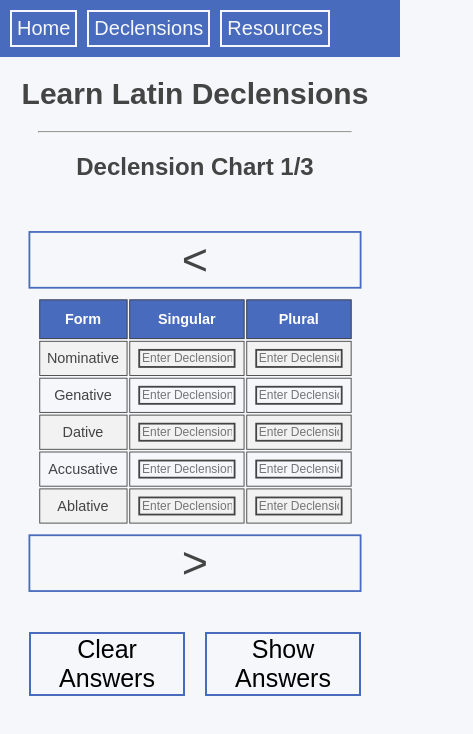
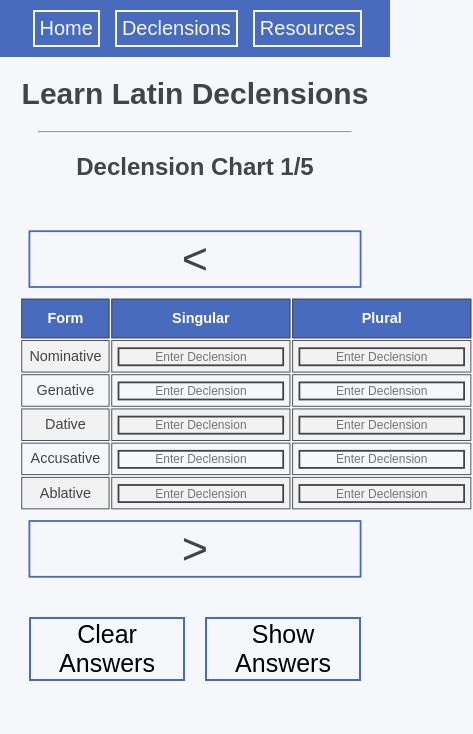
Before and after one commit to cqb13/Learn-Latin, a React (Create React App) app: page /Declensions in a window 390 px wide. Shown: the top 734 px of the page, 473 px wide, since content can reach past the window. Built offline with nearby package versions, Linux system fonts and the light colour scheme.

Commit message:
📄 Diclension chart 4 and 5

```diff
--- a/src/components/AnswerChart.jsx
+++ b/src/components/AnswerChart.jsx
@@ -32,10 +32,10 @@ const AnswerRow = (info) => {
     <tr className={cName}>
       <td className='Side-Label'>{name}</td>
       <td>
-      <input type="entry" value={singular} className="Right" readOnly/>
+      <input type="text" value={singular} className="Right" readOnly/>
       </td>
       <td>
-      <input type="entry" value={plural} className="Right" readOnly/>
+      <input type="text" value={plural} className="Right" readOnly/>
       </td>
     </tr>
   )
--- a/src/components/ChartRow.jsx
+++ b/src/components/ChartRow.jsx
@@ -59,10 +59,10 @@ const Row = (info) => {
     <tr className={cName}>
       <td className='Side-Label'>{name}</td>
       <td>
-      <input type="entry" placeholder='Enter Declension' id={'s-' + info.row} onChange={handleChange} className="Normal"/>
+      <input type="text" placeholder='Enter Declension' id={'s-' + info.row} onChange={handleChange} className="Normal"/>
       </td>
       <td>
-      <input type="entry" placeholder='Enter Declension' id={'p-' + info.row} onChange={handleChange} className="Normal"/>
+      <input type="text" placeholder='Enter Declension' id={'p-' + info.row} onChange={handleChange} className="Normal"/>
       </td>
     </tr>
   )
--- a/src/css/Declensions.css
+++ b/src/css/Declensions.css
@@ -31,16 +31,26 @@
   color: white;
 }
 
+
+input[type="text"] {
+  outline-style: solid;
+  outline-width: 2px;
+}
+
+input[type="text"]:focus {
+  outline-color: #496bbe;
+}
+
 .Wrong {
-  border: 2px solid red;
+  outline-color: red;
 }
 
 .Right {
-  border: 2px solid springgreen;
+  outline-color: springgreen;
 }
 
 .Normal {
-  border: 2px solid #444;
+  outline-color: #444;
 }
 
 .Hidden {
@@ -64,6 +74,16 @@
   margin: 10px;
   width: 40%;
   font-size: 25px;
+}
+
+/*Exta small screens*/
+@media only screen and (max-width: 300px) {
+  .Switch-Chart {
+    font-size: 20px;
+  }
+  .Chart-Option {
+    font-size: 20px;
+  }
 }
 
 /*Phones*/
--- a/src/css/Global.css
+++ b/src/css/Global.css
@@ -21,9 +21,9 @@ hr {
 }
 
 nav {
-  text-align: left;
   display: flex;
-  padding: 5px;
+  padding-top: 5px;
+  padding-bottom: 5px;
   width: 100%;
   background-color: #496bbe;
 }
@@ -31,6 +31,7 @@ nav {
 .Switch-Page {
   color: #f5f7fa;
   margin: 5px;
+  margin-left: 10px;
   font-size: 20px;
   text-decoration: none;
   padding: 5px;
@@ -40,13 +41,6 @@ nav {
 
 .Switch-Page:hover {
   scale: 1.1;
-}
-
-input[type="entry"] {
-  font-family: inherit;
-  text-align: center;
-  background-color: inherit;
-  color: #444;
 }
 
 .Switch-Page:active {
@@ -62,6 +56,14 @@ h2 {
   display: flex;
   align-content: center;
   justify-content: center;
+}
+
+input[type="text"] {
+  font-family: inherit;
+  text-align: center;
+  background-color: inherit;
+  border: none;
+  color: #444;
 }
 
 button {
@@ -88,3 +90,18 @@ button:active {
   display: flex;
   flex-direction: column;
 }
+
+/*Exta small screens*/
+@media only screen and (max-width: 300px) {
+  .Switch-Page {
+    width: 30%;
+    font-size: 15px;
+  }
+}
+
+/*Smaller screens*/
+@media only screen and (max-width: 600px) {
+  nav {
+    justify-content: center;
+  }
+}
--- a/src/data/charts.json
+++ b/src/data/charts.json
@@ -1,5 +1,5 @@
 {
-  "chart-count": 3,
+  "chart-count": 5,
   "name-map": {
     "name-1": "Nominative",
     "name-2": "Genative",
@@ -27,5 +27,19 @@
     "Dative": ["i", "ibus"],
     "Accusative": ["em", "es"],
     "Ablative": ["e", "ibus"]
+  },
+  "d-4": {
+    "Nominative": ["us", "ua"],
+    "Genative": ["us", "uum"],
+    "Dative": ["u", "ibus"],
+    "Accusative": ["u", "ua"],
+    "Ablative": ["u", "ibus"]
+  },
+  "d-5": {
+    "Nominative": ["es", "es"],
+    "Genative": ["ei", "erum"],
+    "Dative": ["ei", "ebus"],
+    "Accusative": ["em", "es"],
+    "Ablative": ["e", "ebus"]
   }
 }
--- a/src/pages/Declensions.js
+++ b/src/pages/Declensions.js
@@ -30,7 +30,7 @@ const Declensions = () => {
     } else if (move === "left"){
       setChartCount(count -= 1);
       if (chartCount === 1) {
-        setChartCount(3);
+        setChartCount(chartAmount);
       }
     }
     clearValues();
--- a/src/pages/index.js
+++ b/src/pages/index.js
@@ -11,7 +11,8 @@ const Home = () => {
         <div className='About-Container'>
         <p>This project was started to help me study declensions endings for a Latin test.
           I plan to add many more featuers to this website, such as sentence translation practice, and word form indentification practice.
-          This is my first time using React to build a website, there will probably be many bugs during the first few months of development.
+          This is a side project, and my first time using React to build a website.
+          Development will be slow, and there will probably be many bugs during the first few months of development.
           If you find any bugs please open an issue in the github repository.
         </p>
         <a href='https://github.com/cqb13/Learn-Latin-Declensions'>Github Repo</a>
```
Also changed, not shown: 1 other file (tests, documents, lock files or other folders).
